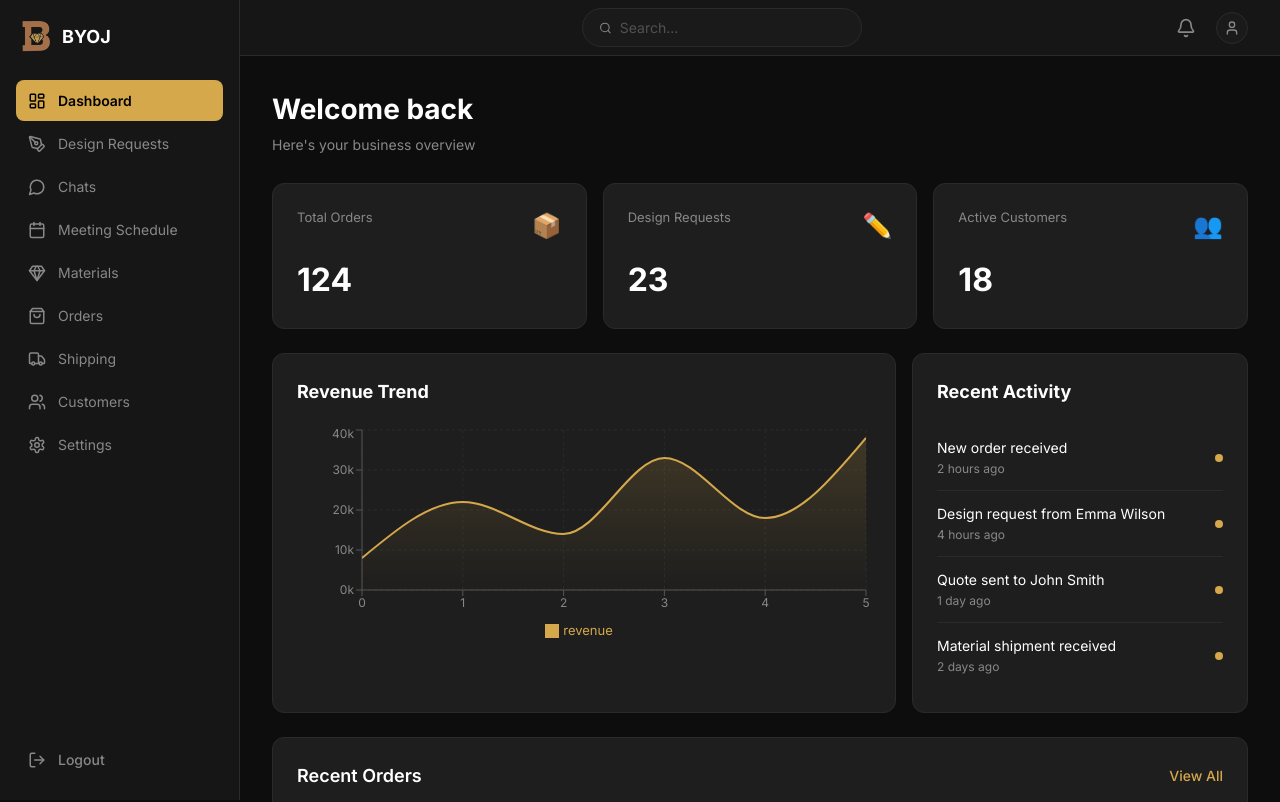
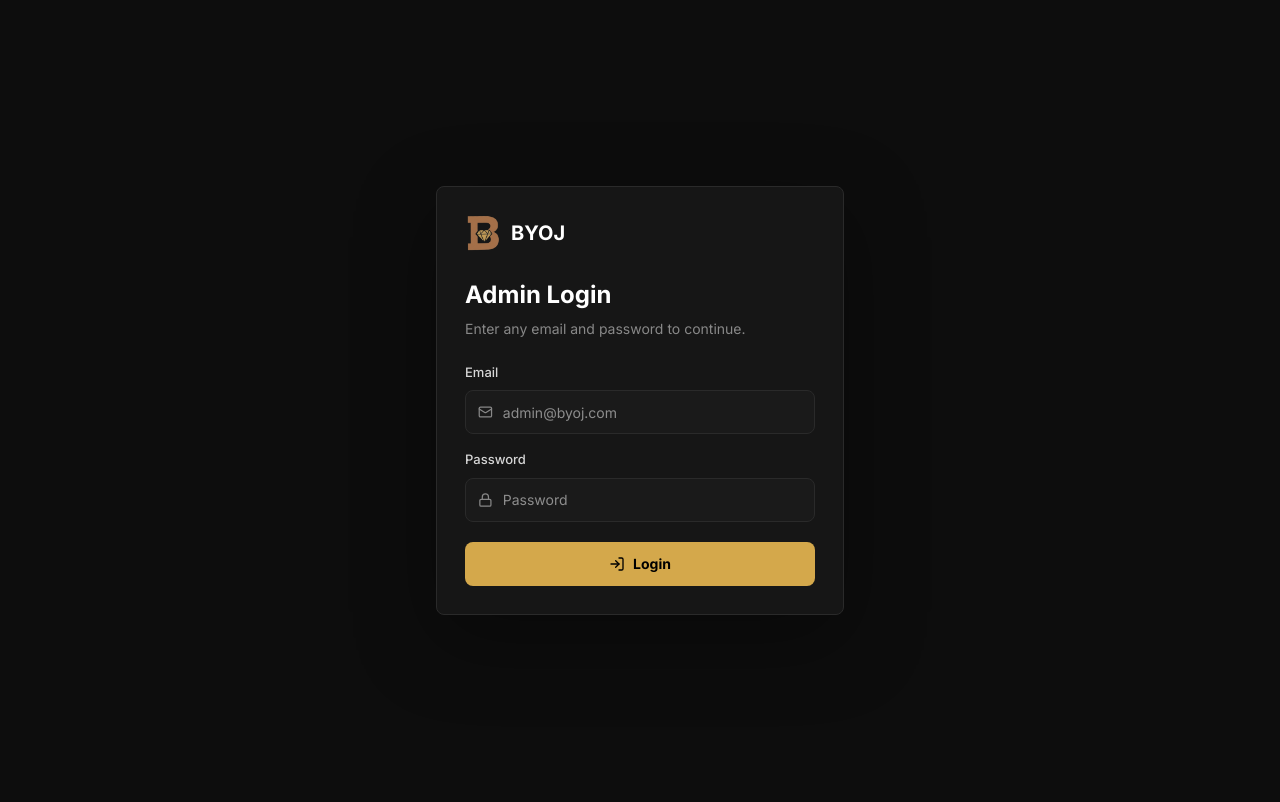
Before and after one commit to Maruf346/BYOJ_Dashboard, a React (Vite) app: page / in a window 1280 px wide. Shown: the top 802 px of the page. Built offline with nearby package versions, Linux system fonts and the light colour scheme.

Commit message:
feat: add routing and login page

```diff
--- a/src/app/App.tsx
+++ b/src/app/App.tsx
@@ -1,4 +1,5 @@
 import { useState } from 'react';
+import { Navigate, Route, Routes, useLocation, useNavigate } from 'react-router';
 import { Sidebar } from './components/Sidebar';
 import { Navbar } from './components/Navbar';
 import { Dashboard } from './components/Dashboard';
@@ -10,37 +11,70 @@ import { Orders } from './components/Orders';
 import { Shipping } from './components/Shipping';
 import { Customers } from './components/Customers';
 import { Settings } from './components/Settings';
+import { Login } from './components/Login';
 import type { ActivePage } from './components/Sidebar';
 
-export default function App() {
-  const [activePage, setActivePage] = useState<ActivePage>('dashboard');
-
-  const renderPage = () => {
-    switch (activePage) {
-      case 'dashboard':
-        return <Dashboard onNavigate={setActivePage} />;
-      case 'design-requests':
-        return <DesignRequests onNavigate={setActivePage} />;
-      case 'chats':
-        return <Chats />;
-      case 'meeting-schedule':
-        return <MeetingSchedule onNavigate={setActivePage} />;
-      case 'materials':
-        return <Materials />;
-      case 'orders':
-        return <Orders />;
-      case 'shipping':
-        return <Shipping />;
-      case 'customers':
-        return <Customers onNavigate={setActivePage} />;
-      case 'settings':
-        return <Settings />;
-      default:
-        return <Dashboard onNavigate={setActivePage} />;
-    }
+const pagePaths: Record<ActivePage, string> = {
+  dashboard: '/dashboard',
+  'design-requests': '/design-requests',
+  chats: '/chats',
+  'meeting-schedule': '/meeting-schedule',
+  materials: '/materials',
+  orders: '/orders',
+  shipping: '/shipping',
+  customers: '/customers',
+  settings: '/settings',
 };
 
+const pathPages: Record<string, ActivePage> = Object.fromEntries(
+  Object.entries(pagePaths).map(([page, path]) => [path, page]),
+) as Record<string, ActivePage>;
+
+function getStoredAuth() {
+  return sessionStorage.getItem('byoj-admin-auth') === 'true';
+}
+
+export default function App() {
+  const [isAuthenticated, setIsAuthenticated] = useState(getStoredAuth);
+  const navigate = useNavigate();
+  const location = useLocation();
+
+  const login = () => {
+    sessionStorage.setItem('byoj-admin-auth', 'true');
+    setIsAuthenticated(true);
+    navigate('/dashboard', { replace: true });
+  };
+
+  const logout = () => {
+    sessionStorage.removeItem('byoj-admin-auth');
+    setIsAuthenticated(false);
+    navigate('/', { replace: true });
+  };
+
+  const navigateToPage = (page: ActivePage) => {
+    navigate(pagePaths[page]);
+  };
+
+  const activePage = pathPages[location.pathname] ?? 'dashboard';
+
+  if (!isAuthenticated) {
     return (
+      <Routes>
+        <Route path="/" element={<Login onLogin={login} />} />
+        <Route path="*" element={<Navigate to="/" replace />} />
+      </Routes>
+    );
+  }
+
+  return (
+    <Routes>
+      <Route
+        path="/"
+        element={<Navigate to="/dashboard" replace />}
+      />
+      <Route
+        path="/*"
+        element={
           <div
             style={{
               backgroundColor: '#0D0D0D',
@@ -50,7 +84,7 @@ export default function App() {
               color: '#FFFFFF',
             }}
           >
-      <Sidebar activePage={activePage} onNavigate={setActivePage} />
+            <Sidebar activePage={activePage} onNavigate={navigateToPage} onLogout={logout} />
             <div style={{ flex: 1, display: 'flex', flexDirection: 'column', minWidth: 0, overflow: 'hidden' }}>
               <Navbar />
               <main
@@ -61,9 +95,23 @@ export default function App() {
                   overflowX: 'hidden',
                 }}
               >
-          {renderPage()}
+                <Routes>
+                  <Route path="/dashboard" element={<Dashboard onNavigate={navigateToPage} />} />
+                  <Route path="/design-requests" element={<DesignRequests onNavigate={navigateToPage} />} />
+                  <Route path="/chats" element={<Chats />} />
+                  <Route path="/meeting-schedule" element={<MeetingSchedule onNavigate={navigateToPage} />} />
+                  <Route path="/materials" element={<Materials />} />
+                  <Route path="/orders" element={<Orders />} />
+                  <Route path="/shipping" element={<Shipping />} />
+                  <Route path="/customers" element={<Customers onNavigate={navigateToPage} />} />
+                  <Route path="/settings" element={<Settings />} />
+                  <Route path="*" element={<Navigate to="/dashboard" replace />} />
+                </Routes>
               </main>
             </div>
           </div>
+        }
+      />
+    </Routes>
   );
 }
--- /dev/null
+++ b/src/app/components/Login.tsx
@@ -0,0 +1,152 @@
+import { FormEvent, useState } from 'react';
+import { Lock, LogIn, Mail } from 'lucide-react';
+
+interface LoginProps {
+  onLogin: () => void;
+}
+
+export function Login({ onLogin }: LoginProps) {
+  const [email, setEmail] = useState('');
+  const [password, setPassword] = useState('');
+
+  const handleSubmit = (event: FormEvent<HTMLFormElement>) => {
+    event.preventDefault();
+
+    if (!email.trim() || !password.trim()) {
+      return;
+    }
+
+    onLogin();
+  };
+
+  return (
+    <div
+      style={{
+        minHeight: '100vh',
+        backgroundColor: '#0D0D0D',
+        color: '#FFFFFF',
+        fontFamily: "'Inter', -apple-system, BlinkMacSystemFont, sans-serif",
+        display: 'flex',
+        alignItems: 'center',
+        justifyContent: 'center',
+        padding: '24px',
+      }}
+    >
+      <div
+        style={{
+          width: '100%',
+          maxWidth: '408px',
+          backgroundColor: '#161616',
+          border: '1px solid #2A2A2A',
+          borderRadius: '8px',
+          padding: '28px',
+          boxShadow: '0 24px 80px rgba(0, 0, 0, 0.35)',
+        }}
+      >
+        <div style={{ display: 'flex', alignItems: 'center', gap: '10px', marginBottom: '28px' }}>
+          <img src="/logo.png" alt="Logo" style={{ width: '36px', height: '36px', objectFit: 'contain' }} />
+          <span style={{ color: '#FFFFFF', fontWeight: '700', fontSize: '20px' }}>BYOJ</span>
+        </div>
+
+        <div style={{ marginBottom: '24px' }}>
+          <h1 style={{ margin: '0 0 8px', fontSize: '24px', lineHeight: '32px', fontWeight: 700 }}>
+            Admin Login
+          </h1>
+          <p style={{ margin: 0, color: '#888888', fontSize: '14px', lineHeight: '20px' }}>
+            Enter any email and password to continue.
+          </p>
+        </div>
+
+        <form onSubmit={handleSubmit} style={{ display: 'flex', flexDirection: 'column', gap: '16px' }}>
+          <label style={{ display: 'flex', flexDirection: 'column', gap: '8px', color: '#D6D6D6', fontSize: '13px' }}>
+            Email
+            <div
+              style={{
+                display: 'flex',
+                alignItems: 'center',
+                gap: '10px',
+                backgroundColor: '#1A1A1A',
+                border: '1px solid #2A2A2A',
+                borderRadius: '8px',
+                padding: '0 12px',
+                height: '44px',
+              }}
+            >
+              <Mail size={16} color="#888888" />
+              <input
+                type="email"
+                value={email}
+                onChange={(event) => setEmail(event.target.value)}
+                placeholder="admin@byoj.com"
+                autoComplete="email"
+                style={{
+                  width: '100%',
+                  background: 'transparent',
+                  border: 'none',
+                  outline: 'none',
+                  color: '#FFFFFF',
+                  fontSize: '14px',
+                }}
+              />
+            </div>
+          </label>
+
+          <label style={{ display: 'flex', flexDirection: 'column', gap: '8px', color: '#D6D6D6', fontSize: '13px' }}>
+            Password
+            <div
+              style={{
+                display: 'flex',
+                alignItems: 'center',
+                gap: '10px',
+                backgroundColor: '#1A1A1A',
+                border: '1px solid #2A2A2A',
+                borderRadius: '8px',
+                padding: '0 12px',
+                height: '44px',
+              }}
+            >
+              <Lock size={16} color="#888888" />
+              <input
+                type="password"
+                value={password}
+                onChange={(event) => setPassword(event.target.value)}
+                placeholder="Password"
+                autoComplete="current-password"
+                style={{
+                  width: '100%',
+                  background: 'transparent',
+                  border: 'none',
+                  outline: 'none',
+                  color: '#FFFFFF',
+                  fontSize: '14px',
+                }}
+              />
+            </div>
+          </label>
+
+          <button
+            type="submit"
+            style={{
+              height: '44px',
+              borderRadius: '8px',
+              border: 'none',
+              backgroundColor: '#D4A84B',
+              color: '#000000',
+              fontWeight: 700,
+              fontSize: '14px',
+              cursor: 'pointer',
+              display: 'flex',
+              alignItems: 'center',
+              justifyContent: 'center',
+              gap: '8px',
+              marginTop: '4px',
+            }}
+          >
+            <LogIn size={16} />
+            <span>Login</span>
+          </button>
+        </form>
+      </div>
+    </div>
+  );
+}
--- a/src/app/components/Sidebar.tsx
+++ b/src/app/components/Sidebar.tsx
@@ -26,9 +26,10 @@ const navItems: { id: ActivePage; label: string; icon: React.ElementType }[] = [
 interface SidebarProps {
   activePage: ActivePage;
   onNavigate: (page: ActivePage) => void;
+  onLogout: () => void;
 }
 
-export function Sidebar({ activePage, onNavigate }: SidebarProps) {
+export function Sidebar({ activePage, onNavigate, onLogout }: SidebarProps) {
   return (
     <div
       style={{
@@ -98,6 +99,7 @@ export function Sidebar({ activePage, onNavigate }: SidebarProps) {
 
       {/* Logout */}
       <button
+        onClick={onLogout}
         style={{
           display: 'flex',
           alignItems: 'center',
--- a/src/main.tsx
+++ b/src/main.tsx
@@ -1,6 +1,11 @@
 
+  import { BrowserRouter } from "react-router";
   import { createRoot } from "react-dom/client";
   import App from "./app/App.tsx";
   import "./styles/index.css";
 
-  createRoot(document.getElementById("root")!).render(<App />);
+  createRoot(document.getElementById("root")!).render(
+    <BrowserRouter>
+      <App />
+    </BrowserRouter>
+  );
```
Lines whose indentation alone changed are shown as unchanged.
